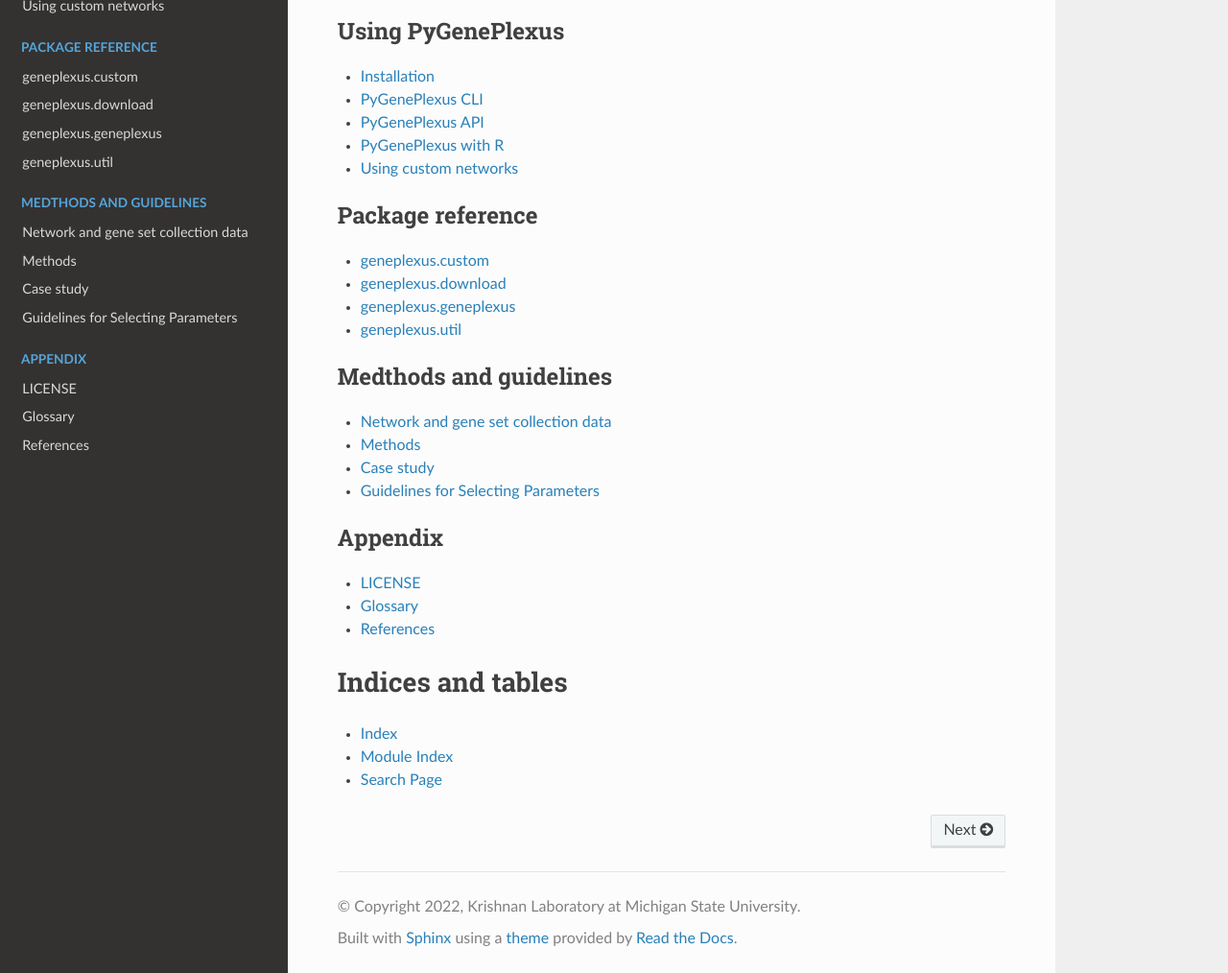
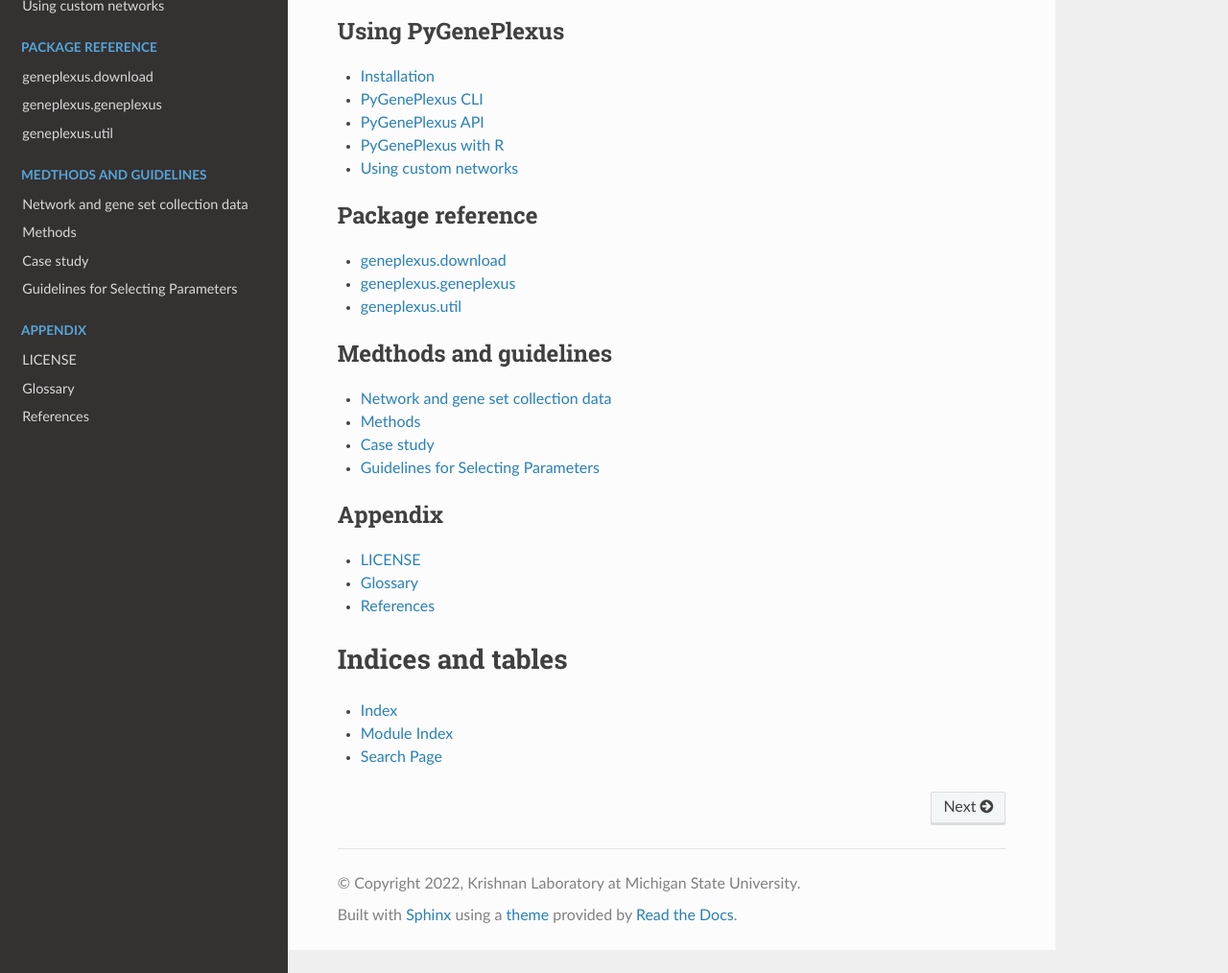
Before and after one commit to krishnanlab/PyGenePlexus, a Sphinx documentation site: the page built from docs/source/index.rst, in a window 1280 px wide and 1278 px high, cut to the strip 264-1278 px from the top of the window. Shown: the whole strip at 96% size. Built offline with Sphinx 7.4.7 and the Read the Docs theme 3.1.0, drawn with Linux system fonts in a browser that asks for light colours.

Commit message:
remove custom from read the docs (#338)

```diff
--- a/docs/source/geneplexus/custom.rst
+++ /dev/null
@@ -1,5 +0,0 @@
-geneplexus.custom
-=================
-.. automodule:: geneplexus.custom
-   :members:
-   :undoc-members:
--- a/docs/source/index.rst
+++ b/docs/source/index.rst
@@ -22,7 +22,6 @@
    :maxdepth: 1
    :caption: Package reference
 
-   geneplexus/custom
    geneplexus/download
    geneplexus/geneplexus
    geneplexus/util
```
